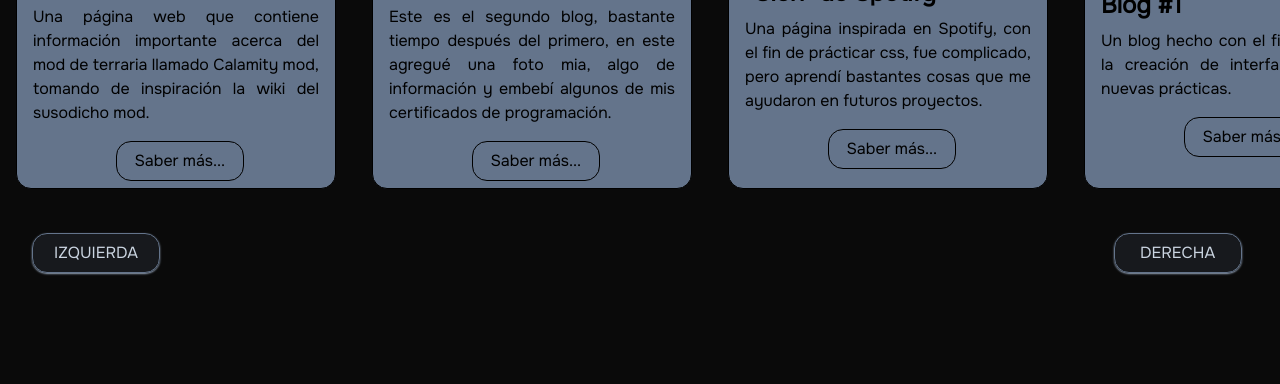
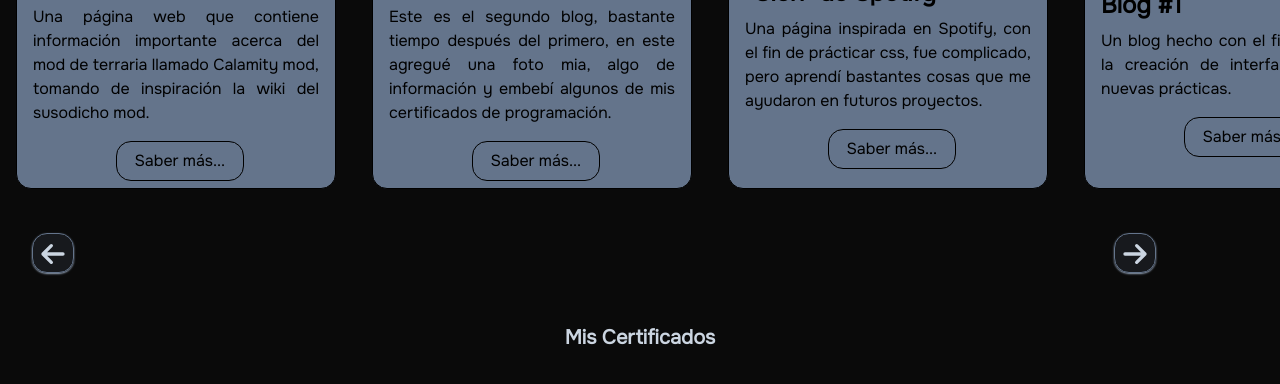
Before and after one commit to MankX58/Portfolio-v1, a website: page src/index.html in a window 1280 px wide. Shown: the part 1324-1708 px from the top of the page. Before the commit the page ends 1613 px from the top, so only its background shows below. Drawn offline with Linux system fonts and the light colour scheme.

Commit message:
Add certificates section and change scroll buttons content

```diff
--- a/src/css/config.css
+++ b/src/css/config.css
@@ -11,7 +11,7 @@
 
     .btn {
         @apply
-        w-32 h-10 bg-slate-500 bg-opacity-15  rounded-[15px] border-black border-[1px]  mb-[5rem]
+        lg:w-32 h-10 bg-slate-500 bg-opacity-15  rounded-[15px] border-black border-[1px]  mb-[5rem]
     }
 
     .btn-card {
--- a/src/index.html
+++ b/src/index.html
@@ -251,7 +251,9 @@
         <!-- Calculadora -->
         <section class="card">
           <div>
-            <a href="/img/calc_marte.png"
+            <a
+              href="https://github.com/MankX58/Calculadora-de-Peso-en-Distintos-Planetas"
+              target="_blank"
               ><img class="img-card" src="/img/calc_marte.png " alt="#"
             /></a>
             <div class="p-4 items-center justify-center object-center">
@@ -285,18 +287,80 @@
         <button
           id="slideRight"
           type="button"
-          class="btn absolute left-[87%] border-slate-500 shadow-sm shadow-slate-400 text-slate-300 hover:scale-110 transition"
+          class="btn absolute left-[87%] border-slate-500 shadow-sm shadow-slate-400 text-slate-300 hover:scale-110 transition lg:w-auto"
         >
-          DERECHA
+          <svg
+            viewBox="0 0 24 24"
+            fill="white"
+            xmlns="http://www.w3.org/2000/svg"
+            width="40"
+            heigth="40"
+            class="float-right"
+          >
+            <g id="SVGRepo_bgCarrier" stroke-width="0"></g>
+            <g
+              id="SVGRepo_tracerCarrier"
+              stroke-linecap="round"
+              stroke-linejoin="round"
+            ></g>
+            <g id="SVGRepo_iconCarrier">
+              <path
+                d="M6 12H18M18 12L13 7M18 12L13 17"
+                stroke="rgb(203 213 225)"
+                stroke-width="2"
+                stroke-linecap="round"
+                stroke-linejoin="round"
+              ></path>
+            </g>
+          </svg>
         </button>
         <button
           id="slideLeft"
           type="button"
-          class="btn absolute left-[2rem] border-slate-500 shadow-sm shadow-slate-400 text-slate-300 hover:scale-110 transition"
+          class="btn absolute left-[2rem] border-slate-500 shadow-sm shadow-slate-400 text-slate-300 hover:scale-110 transition lg:w-auto"
         >
-          IZQUIERDA
+          <svg
+            viewBox="0 0 24 24"
+            fill="none"
+            xmlns="http://www.w3.org/2000/svg"
+            width="40"
+            heigth="40"
+          >
+            <g id="SVGRepo_bgCarrier" stroke-width="0"></g>
+            <g
+              id="SVGRepo_tracerCarrier"
+              stroke-linecap="round"
+              stroke-linejoin="round"
+            ></g>
+            <g id="SVGRepo_iconCarrier">
+              <path
+                d="M6 12H18M6 12L11 7M6 12L11 17"
+                stroke="rgb(203 213 225)"
+                stroke-width="2"
+                stroke-linecap="round"
+                stroke-linejoin="round"
+              ></path>
+            </g>
+          </svg>
         </button>
       </div>
+    </section>
+
+    <section>
+      <div class="flex text-center items-center justify-center">
+        <h1
+          class="text-slate-300 text-center font-bold relative text-xl top-[2.2rem]"
+        >
+          Mis Certificados
+        </h1>
+      </div>
+      <marquee class="text-white relative top-[5rem]" scrollamount="15"
+        ><div class="flex gap-[20px]">
+          <img src="/img/morochito.jpg" alt="" /><img
+            src="/img/morochito.jpg"
+            alt=""
+          /></div
+      ></marquee>
     </section>
     <script src="./main.js"></script>
   </body>
```
Also changed, not shown: src/css/style.css.
